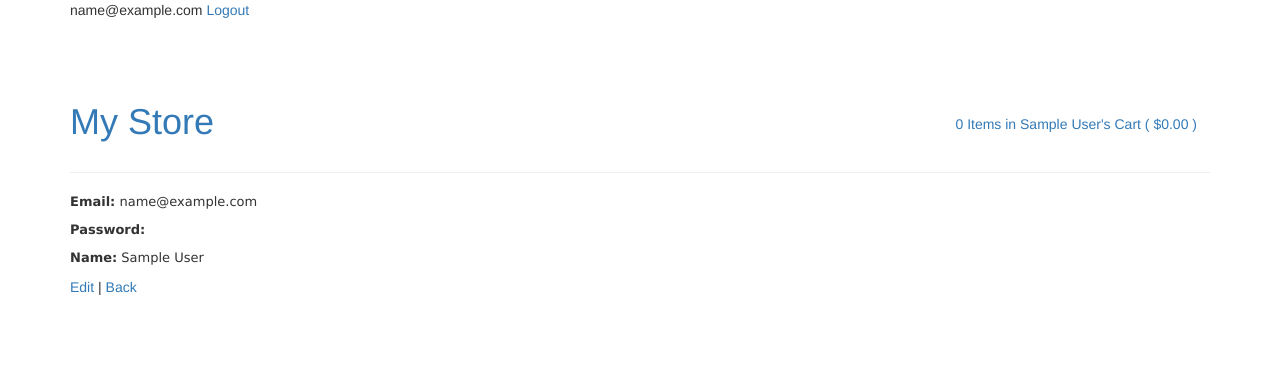
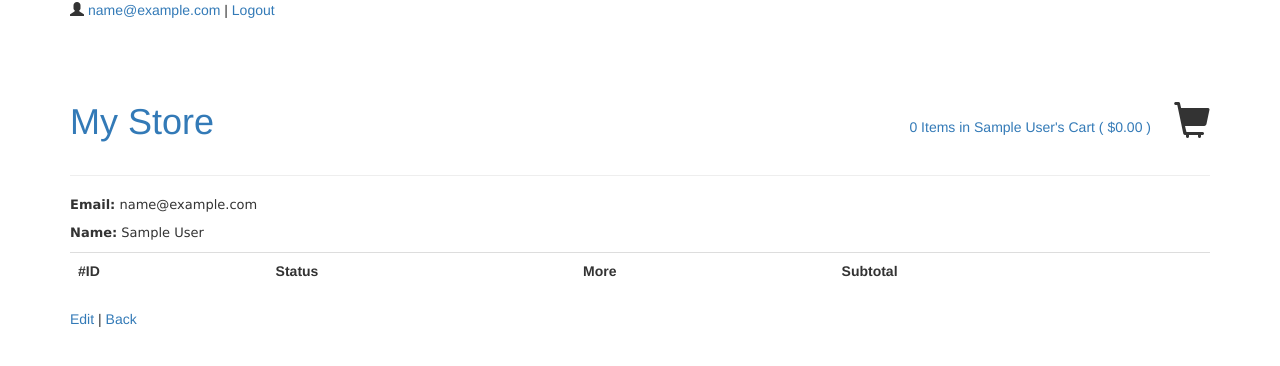
Before and after one commit to AustinJuliusKim/Project-4-Repo, a Rails app: page /users/1 in a window 1280 px wide. Shown: the top 366 px of the page. Run offline with Rails 7, Linux system fonts and the light colour scheme; the visitor is signed in with stand-in values (Sample User, id 1); data comes from the database, SQL or seed files in the repository; lists and menus that the app fills with data are empty; style sheets or scripts are compiled from the project's sources; some libraries are stand-ins or nearby versions.

Commit message:
Update cart, add glyphs

```diff
--- a/TheGoodEgg/app/assets/stylesheets/application.css.scss
+++ b/TheGoodEgg/app/assets/stylesheets/application.css.scss
@@ -15,3 +15,4 @@
  */
  @import 'bootstrap';
  @import 'bootstrap-sprockets';
+ @import 'bootstrap/glyphicons';
--- a/TheGoodEgg/app/views/carts/show.html.erb
+++ b/TheGoodEgg/app/views/carts/show.html.erb
@@ -2,6 +2,6 @@
 <h1>Shopping Cart</h1>
 	<%= render "shopping_cart" %>
 	<div class="text-right">
-		<h3><%= link_to "Checkout", cart_checkout_path %></h3>
+		<h3><span class="glyphicon glyphicon-ok" aria-hidden="true"></span> <%= link_to "Checkout", cart_checkout_path %></h3>
 	</div>
 </div>
--- a/TheGoodEgg/app/views/layouts/_cart_text.html.erb
+++ b/TheGoodEgg/app/views/layouts/_cart_text.html.erb
@@ -1,10 +1,14 @@
 <% if user_signed_in? %>
 
+
+
+
 <%= link_to "#{current_order.order_items.size} Items in #{current_user.name}'s Cart ( #{number_to_currency current_order.subtotal} )", cart_path, class: "btn btn-link" %>
-
+<span class="glyphicon glyphicon-shopping-cart" aria-hidden="true"></span>
 
 <% else %>
 
 <%= link_to "#{current_order.order_items.size} Items in Cart ( #{number_to_currency current_order.subtotal} )", cart_path, class: "btn btn-link" %>
+<span class="glyphicon glyphicon-shopping-cart" aria-hidden="true"></span>
 
 <% end %>
--- a/TheGoodEgg/app/views/layouts/application.html.erb
+++ b/TheGoodEgg/app/views/layouts/application.html.erb
@@ -11,7 +11,7 @@
 
 	<div>
 		<% if user_signed_in? %>
-			<%= current_user.email %> <%= link_to 'Logout', destroy_user_session_path, method: :delete %>
+			<span class="glyphicon glyphicon-user" aria-hidden="true"></span> <%= link_to "#{current_user.email}", user_path(current_user, class: "btn btn-link") %> | <%= link_to 'Logout', destroy_user_session_path, method: :delete %>
 		<% else %>
 			<%= link_to 'Login', new_user_session_path %>
 		<% end %>
--- a/TheGoodEgg/app/views/users/show.html.erb
+++ b/TheGoodEgg/app/views/users/show.html.erb
@@ -7,37 +7,30 @@
 		</p>
 
 		<p>
-		  <strong>Password:</strong>
-		  <%= @user.password %>
-		</p>
-
-		<p>
 		  <strong>Name:</strong>
 		  <%= @user.name %>
 		</p>
 	</div>  <!-- end of col -->
+</div>  <!-- end of row -->
 
-	<div class="col-md-4">
-	<ul>
+<div class="table-responsive">
+<table class="table table-hover">
+	<theader>
+		<th>#ID</th>
+		<th>Status</th>
+		<th>More</th>
+		<th>Subtotal</th>
+	</theader>
 	<% @orders.reverse.each do |order| %>
-		<li>
-			<%= link_to "Order Details", order_path(order) %>
-			<strong><%= order.order_status(:order_status_id).name %></strong>
-			<%= order.inspect %>
-			<ul>
-				<% order.order_items.each do |order_item| %>
-					<li><%= order_item.product(:product_id).name %> -
-					<%= order_item.product(:produt_id).price %>
-					</li>
-				<% end %>
-			</ul>
-		</li>
+	<tbody>
+		<td><%= order.id %></td>
+		<td><%= order.order_status(:order_status_id).name %></td>
+		<td><%= link_to "Order Details", order_path(order) %></td>
+		<td><%= order.subtotal %></td>
+	</tbody>
 	<% end %>
-	</ul>
-	</div>
-
-
-</div>  <!-- end of row -->
+</table>
+</div>
 
 <%= link_to 'Edit', edit_user_path(@user) %> |
 <%= link_to 'Back', users_path %>
--- /dev/null
+++ b/basket-this-time/app/mailers/application_mailer.rb
@@ -0,0 +1,4 @@
+class ApplicationMailer < ActionMailer::Base
+  default from: "from@example.com"
+  layout 'mailer'
+end
--- /dev/null
+++ b/basket-this-time/app/views/layouts/mailer.html.erb
@@ -0,0 +1,5 @@
+<html>
+  <body>
+    <%= yield %>
+  </body>
+</html>
--- /dev/null
+++ b/basket-this-time/app/views/layouts/mailer.text.erb
@@ -0,0 +1 @@
+<%= yield %>
--- /dev/null
+++ b/basket-this-time/app/views/user_mailer/welcome_email.html.erb
@@ -0,0 +1,2 @@
+<h1>Thanks for signing up, <%= @user.name %>!</h1>
+<p>You're a total baller!</p>
--- /dev/null
+++ b/basket-this-time/app/views/user_mailer/welcome_email.text.erb
@@ -0,0 +1,2 @@
+Thanks for signing up <%= @user.name %>!
+You're a total baller!
```
Also changed, not shown: TheGoodEgg/app/controllers/carts_controller.rb (+14 -4 lines), basket-this-time/app/mailers/user_mailer.rb (added, +8 -0 lines), basket-this-time/config/environments/development.rb (+11 -1 lines), basket-this-time/spec/mailers/previews/user_mailer_preview.rb (added, +4 -0 lines), basket-this-time/spec/mailers/user_mailer_spec.rb (added, +5 -0 lines), TheGoodEgg/Gemfile, TheGoodEgg/Gemfile.lock, TheGoodEgg/app/views/carts/update.html.erb (deleted).
